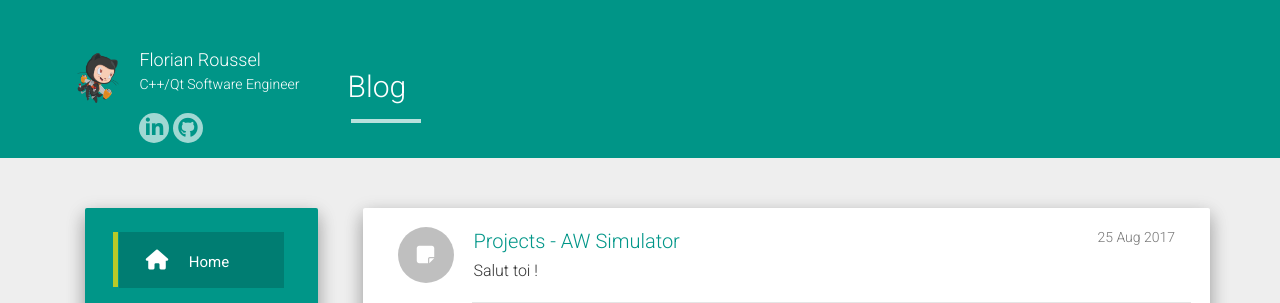
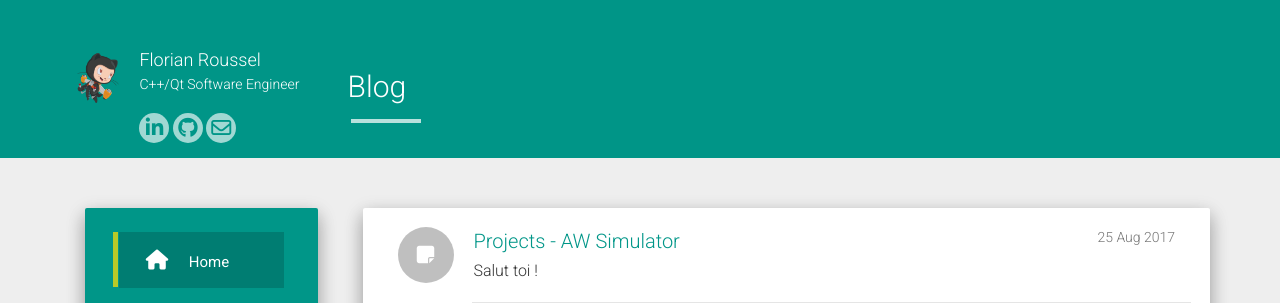
Before and after one commit to clement-roblot/karlito139.github.io, a Jekyll site: the page built from index.html, in a window 1280 px wide. Shown: the top 303 px of the page. Built offline with Jekyll 4.4.1, drawn with Linux system fonts in a browser that asks for light colours; nearby versions of some CDN libraries; the list of posts is cut into pages by our own code.

Commit message:
- Ajout d'un bouton de contact par courriel.

```diff
--- a/_data/social.json
+++ b/_data/social.json
@@ -7,4 +7,9 @@
     "icon": "fa-github",
     "link": "https://github.com/Nifrios"
   }
+  ,
+  {
+    "icon": "fa-envelope-o",
+    "link": "mailto:fr.florianroussel@gmail.com"
+  }
 ]
--- a/_includes/social_links.html
+++ b/_includes/social_links.html
@@ -1,5 +1,9 @@
 <div class="social-icons">
 	{% for link in site.data.social %}
-		<a class="icon" target="_blank" href="{{ link.link }}"><i class="fa {{ link.icon }}"></i></a>
+		{% if link.icon != "fa-envelope-o" %}
+			<a class="icon" target="_blank" href="{{ link.link }}"><i class="fa {{ link.icon }}"></i></a>
+		{% else %}
+			<a class="icon" href="{{ link.link }}"><i class="fa {{ link.icon }}"></i></a>
+		{% endif %}
 	{% endfor %}
 </div>
```
